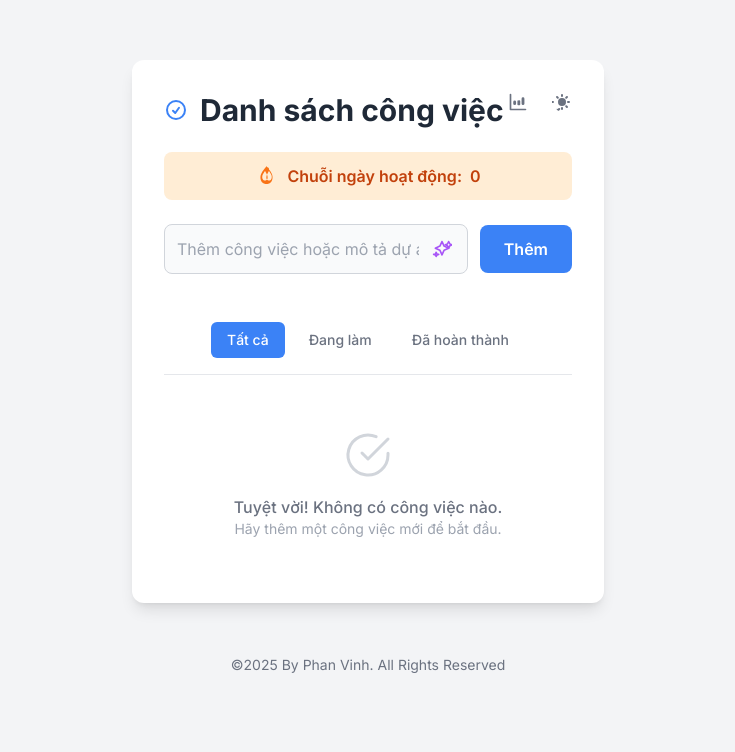
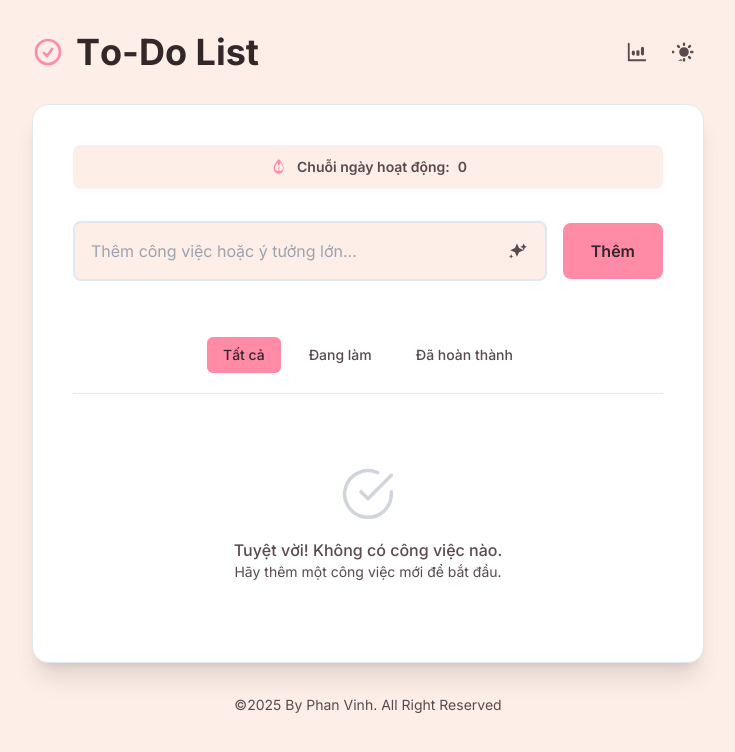
Before and after one commit to PhanVinh2k6/To-do-App, a website built with Vite: page index.html in a window 1280 px wide. Shown: the whole page, without its empty margins (272-1007 px from the left). Built offline with nearby package versions, Linux system fonts and the light colour scheme.

Commit message:
Update index.html

```diff
--- a/index.html
+++ b/index.html
@@ -4,29 +4,53 @@
     <meta charset="UTF-8">
     <meta name="viewport" content="width=device-width, initial-scale=1.0">
     <title>Ứng dụng To-Do List</title>
+    <!-- TailwindCSS and Fonts -->
     <script src="https://cdn.tailwindcss.com"></script>
     <link rel="preconnect" href="https://fonts.googleapis.com">
     <link rel="preconnect" href="https://fonts.gstatic.com" crossorigin>
     <link href="https://fonts.googleapis.com/css2?family=Inter:wght@400;500;600;700&display=swap" rel="stylesheet">
+    <!-- Main Script -->
     <script type="module" src="/main.js"></script>
     <style>
-        body { font-family: 'Inter', sans-serif; transition: background-color 0.3s ease; }
-        .task-item.completed span { text-decoration: line-through; }
-        .dark .task-item.completed span { color: #6b7280; }
-        .task-item.completed span { color: #9ca3af; }
-        .task-p-high { border-left: 4px solid #ef4444; }
-        .task-p-medium { border-left: 4px solid #f59e0b; }
-        .task-p-low { border-left: 4px solid #22c55e; }
+        /* --- HAPPY HUES THEME --- */
+        :root {
+            --color-bg: #fdeee7;
+            --color-surface: #ffffff;
+            --color-text-primary: #33272a;
+            --color-text-secondary: #594a4e;
+            --color-accent: #ff8ba7;
+            --color-stroke: #e2e8f0;
+        }
+
+        .dark {
+            --color-bg: #231f20;
+            --color-surface: #33272a;
+            --color-text-primary: #fdeee7;
+            --color-text-secondary: #b0a8ab;
+            --color-accent: #ff8ba7;
+            --color-stroke: #4a5568;
+        }
+
+        body {
+            font-family: 'Inter', sans-serif;
+            background-color: var(--color-bg);
+            color: var(--color-text-primary);
+            transition: background-color 0.3s ease, color 0.3s ease;
+        }
+
+        .task-item.completed span { text-decoration: line-through; color: var(--color-text-secondary); }
+
+        /* --- PRIORITY COLORS --- */
+        .task-p-high { border-left: 4px solid #ef4444; } /* Red */
+        .task-p-medium { border-left: 4px solid #f59e0b; } /* Amber */
+        .task-p-low { border-left: 4px solid #c3f0ca; } /* Mint Green */
+
         .due-date-overdue { color: #ef4444; }
         .due-date-today { color: #f97316; }
-        @keyframes fadeIn { from { opacity: 0; } to { opacity: 1; } }
-        @keyframes fadeOut { from { opacity: 1; } to { opacity: 0; } }
-        @keyframes slideInUp { from { transform: translateY(30px); opacity: 0; } to { transform: translateY(0); opacity: 1; } }
-        .modal-enter { animation: fadeIn 0.3s ease forwards; }
-        .modal-leave { animation: fadeOut 0.3s ease forwards; }
-        .modal-content-enter { animation: slideInUp 0.3s ease forwards; }
-        @keyframes slideInDown { from { opacity: 0; transform: translateY(-20px); } to { opacity: 1; transform: translateY(0); } }
-        .task-item.new { animation: slideInDown 0.4s ease-out; }
+
+        /* --- ANIMATIONS --- */
+        @keyframes fadeIn { from { opacity: 0; transform: translateY(10px); } to { opacity: 1; transform: translateY(0); } }
+        .task-item.new { animation: fadeIn 0.5s ease-out; }
         .task-item.deleting { transition: all 0.3s ease-in; opacity: 0; transform: scale(0.95); }
         @keyframes pop { 0% { transform: scale(1); } 50% { transform: scale(1.2); } 100% { transform: scale(1); } }
         .pop-animation { animation: pop 0.4s ease-in-out; }
@@ -37,81 +61,112 @@
         .edit-input { width: 100%; background-color: transparent; border: none; outline: none; padding: 0; margin: 0; font-size: inherit; color: inherit; }
         @keyframes spin { to { transform: rotate(360deg); } }
         .spinner { animation: spin 1s linear infinite; }
+
+        @keyframes fadeInModal { from { opacity: 0; } to { opacity: 1; } }
+        @keyframes fadeOutModal { from { opacity: 1; } to { opacity: 0; } }
+        @keyframes slideInUpModal { from { transform: translateY(30px); opacity: 0; } to { transform: translateY(0); opacity: 1; } }
+        .modal-enter { animation: fadeInModal 0.3s ease forwards; }
+        .modal-leave { animation: fadeOutModal 0.3s ease forwards; }
+        .modal-content-enter { animation: slideInUpModal 0.3s ease forwards; }
+
+        /* --- SLIDE IN TEXT ANIMATION --- */
+        #animated-title span {
+            display: inline-block;
+            opacity: 0;
+            transform: translateX(-50px);
+            animation: slideInChar 0.5s ease-out forwards;
+        }
+        @keyframes slideInChar {
+            to {
+                opacity: 1;
+                transform: translateX(0);
+            }
+        }
     </style>
 </head>
-<body class="bg-gray-100 dark:bg-gray-900">
-    <div class="container mx-auto max-w-lg mt-10 p-5">
-        <div class="bg-white dark:bg-gray-800 rounded-xl shadow-lg p-8 transition-colors duration-300 relative">
-            <div class="absolute top-6 right-6 flex items-center gap-2">
-                 <button id="stats-toggle" class="p-2 rounded-full text-gray-500 dark:text-gray-400 hover:bg-gray-100 dark:hover:bg-gray-700 focus:outline-none focus:ring-2 focus:ring-gray-300 dark:focus:ring-gray-600">
-                    <svg xmlns="http://www.w3.org/2000/svg" width="20" height="20" viewBox="0 0 24 24" fill="none" stroke="currentColor" stroke-width="2" stroke-linecap="round" stroke-linejoin="round"><path d="M3 3v18h18"/><path d="M18.7 8a.7.7 0 0 0-1.4 0v6a.7.7 0 0 0 1.4 0V8Z"/><path d="M13.7 15a.7.7 0 0 0-1.4 0v-4a.7.7 0 0 0 1.4 0v4Z"/><path d="M8.7 12a.7.7 0 0 0-1.4 0v2a.7.7 0 0 0 1.4 0v-2Z"/></svg>
+<body>
+
+    <div class="min-h-screen w-full flex flex-col items-center p-4 sm:p-6 lg:p-8">
+
+        <header class="w-full max-w-2xl mb-8 flex justify-between items-center">
+            <div class="flex items-center gap-3">
+                 <svg xmlns="http://www.w3.org/2000/svg" style="color: var(--color-accent)" width="32" height="32" viewBox="0 0 24 24" fill="none" stroke="currentColor" stroke-width="2" stroke-linecap="round" stroke-linejoin="round"><path d="M9 12.75 11.25 15 15 9.75M21 12a9 9 0 1 1-18 0 9 9 0 0 1 18 0Z"></path></svg>
+                 <!-- Title will be animated by JS -->
+                 <h1 id="animated-title" class="text-3xl sm:text-4xl font-bold" style="color: var(--color-text-primary)"></h1>
+            </div>
+            <div class="flex items-center gap-2">
+                <button id="stats-toggle" class="p-2 rounded-full hover:bg-black/5 focus:outline-none focus:ring-2" style="color: var(--color-text-secondary); --ring-color: var(--color-accent);">
+                    <svg xmlns="http://www.w3.org/2000/svg" width="22" height="22" viewBox="0 0 24 24" fill="none" stroke="currentColor" stroke-width="2" stroke-linecap="round" stroke-linejoin="round"><path d="M3 3v18h18"/><path d="M18.7 8a.7.7 0 0 0-1.4 0v6a.7.7 0 0 0 1.4 0V8Z"/><path d="M13.7 15a.7.7 0 0 0-1.4 0v-4a.7.7 0 0 0 1.4 0v4Z"/><path d="M8.7 12a.7.7 0 0 0-1.4 0v2a.7.7 0 0 0 1.4 0v-2Z"/></svg>
                 </button>
-                <button id="theme-toggle" class="p-2 rounded-full text-gray-500 dark:text-gray-400 hover:bg-gray-100 dark:hover:bg-gray-700 focus:outline-none focus:ring-2 focus:ring-gray-300 dark:focus:ring-gray-600">
-                    <svg id="theme-toggle-dark-icon" class="hidden w-5 h-5" fill="currentColor" viewBox="0 0 20 20"><path d="M17.293 13.293A8 8 0 016.707 2.707a8.001 8.001 0 1010.586 10.586z"></path></svg>
-                    <svg id="theme-toggle-light-icon" class="hidden w-5 h-5" fill="currentColor" viewBox="0 0 20 20"><path d="M10 2a1 1 0 011 1v1a1 1 0 11-2 0V3a1 1 0 011-1zm4 8a4 4 0 11-8 0 4 4 0 018 0zm-.464 4.95l.707.707a1 1 0 001.414-1.414l-.707-.707a1 1 0 00-1.414 1.414zm2.12-10.607a1 1 0 010 1.414l-.706.707a1 1 0 11-1.414-1.414l.707-.707a1 1 0 011.414 0zM17 11a1 1 0 100-2h-1a1 1 0 100 2h1zm-7 4a1 1 0 011 1v1a1 1 0 11-2 0v-1a1 1 0 011-1zM5.05 6.464A1 1 0 106.465 5.05l-.708-.707a1 1 0 00-1.414 1.414l.707.707zm-.707 10.607a1 1 0 011.414 0l.707-.707a1 1 0 111.414 1.414l-.707.707a1 1 0 01-1.414 0zM1 11a1 1 0 100-2H0a1 1 0 100 2h1z" fill-rule="evenodd" clip-rule="evenodd"></path></svg>
+                <button id="theme-toggle" class="p-2 rounded-full hover:bg-black/5 focus:outline-none focus:ring-2" style="color: var(--color-text-secondary); --ring-color: var(--color-accent);">
+                    <svg id="theme-toggle-dark-icon" class="hidden w-6 h-6" fill="currentColor" viewBox="0 0 20 20"><path d="M17.293 13.293A8 8 0 016.707 2.707a8.001 8.001 0 1010.586 10.586z"></path></svg>
+                    <svg id="theme-toggle-light-icon" class="hidden w-6 h-6" fill="currentColor" viewBox="0 0 20 20"><path d="M10 2a1 1 0 011 1v1a1 1 0 11-2 0V3a1 1 0 011-1zm4 8a4 4 0 11-8 0 4 4 0 018 0zm-.464 4.95l.707.707a1 1 0 001.414-1.414l-.707-.707a1 1 0 00-1.414 1.414zm2.12-10.607a1 1 0 010 1.414l-.706.707a1 1 0 11-1.414-1.414l.707-.707a1 1 0 011.414 0zM17 11a1 1 0 100-2h-1a1 1 0 100 2h1zm-7 4a1 1 0 011 1v1a1 1 0 11-2 0v-1a1 1 0 011-1zM5.05 6.464A1 1 0 106.465 5.05l-.708-.707a1 1 0 00-1.414 1.414l.707.707zm-.707 10.607a1 1 0 011.414 0l.707-.707a1 1 0 111.414 1.414l-.707-.707a1 1 0 01-1.414 0zM1 11a1 1 0 100-2H0a1 1 0 100 2h1z" fill-rule="evenodd" clip-rule="evenodd"></path></svg>
                 </button>
             </div>
-            <div class="flex items-center mb-6">
-                <svg xmlns="http://www.w3.org/2000/svg" width="24" height="24" viewBox="0 0 24 24" fill="none" stroke="currentColor" stroke-width="2" stroke-linecap="round" stroke-linejoin="round" class="text-blue-500 mr-3"><path d="M9 12.75 11.25 15 15 9.75M21 12a9 9 0 1 1-18 0 9 9 0 0 1 18 0Z"></path></svg>
-                <h1 class="text-3xl font-bold text-gray-800 dark:text-gray-100">Danh sách công việc</h1>
-            </div>
-            <div id="streak-counter" class="flex items-center justify-center gap-2 mb-6 bg-orange-100 text-orange-700 dark:bg-orange-900/50 dark:text-orange-300 font-semibold p-3 rounded-lg">
-                <svg xmlns="http://www.w3.org/2000/svg" width="24" height="24" viewBox="0 0 24 24" fill="currentColor" class="w-6 h-6 text-orange-500 dark:text-orange-400"><path d="M12.001 2.003c-2.484 2.503-4.364 4.88-5.643 7.493-1.63 3.293-1.08 7.507 1.643 9.507 1.079.79 2.313 1 3.5 1 1.188 0 2.422-.21 3.501-1 2.723-2 3.273-6.214 1.643-9.507-1.279-2.613-3.159-4.99-5.644-7.493zm0 2.755c1.789 1.802 3.197 3.654 4.198 5.698.81 1.649.92 4.149-.5 5.5-1.42 1.35-3.698.419-4.198-1.25-.5-1.669.26-3.831 1.31-5.626.83-1.42 1.51-2.669 1.19-4.322-.32-1.652-2.01-1.469-2-1.469s-1.679-.183-1.999 1.469c-.32 1.653.359 2.902 1.19 4.322 1.05 1.795 1.809 3.957 1.309 5.626-.5 1.669-2.778 2.6-4.198 1.25-1.42-1.351-1.31-3.851-.5-5.5.99-2.044 2.409-3.896 4.198-5.698z"/></svg>
+        </header>
+
+        <main class="w-full max-w-2xl bg-[var(--color-surface)] border border-[var(--color-stroke)] rounded-2xl shadow-xl p-6 sm:p-10">
+            <div id="streak-counter" class="flex items-center justify-center gap-2 mb-8 p-3 rounded-lg text-sm font-semibold" style="background-color: var(--color-bg); color: var(--color-text-secondary)">
+                <svg xmlns="http://www.w3.org/2000/svg" width="20" height="20" viewBox="0 0 24 24" fill="currentColor" class="w-5 h-5" style="color: var(--color-accent)"><path d="M12.001 2.003c-2.484 2.503-4.364 4.88-5.643 7.493-1.63 3.293-1.08 7.507 1.643 9.507 1.079.79 2.313 1 3.5 1 1.188 0 2.422-.21 3.501-1 2.723-2 3.273-6.214 1.643-9.507-1.279-2.613-3.159-4.99-5.644-7.493zm0 2.755c1.789 1.802 3.197 3.654 4.198 5.698.81 1.649.92 4.149-.5 5.5-1.42 1.35-3.698.419-4.198-1.25-.5-1.669.26-3.831 1.31-5.626.83-1.42 1.51-2.669 1.19-4.322-.32-1.652-2.01-1.469-2-1.469s-1.679-.183-1.999 1.469c-.32 1.653.359 2.902 1.19 4.322 1.05 1.795 1.809 3.957 1.309 5.626-.5 1.669-2.778 2.6-4.198 1.25-1.42-1.351-1.31-3.851-.5-5.5.99-2.044 2.409-3.896 4.198-5.698z"/></svg>
                 <span>Chuỗi ngày hoạt động: </span><span id="streak-count">0</span>
             </div>
-            <form id="todo-form" class="flex items-center gap-3 mb-2">
-                <div class="relative flex-grow">
-                     <input type="text" id="todo-input" placeholder="Thêm công việc hoặc mô tả dự án để AI chia nhỏ..." class="w-full p-3 pr-12 border border-gray-300 dark:border-gray-600 rounded-lg focus:outline-none focus:ring-2 focus:ring-blue-500 transition duration-200 bg-gray-50 dark:bg-gray-700 text-gray-800 dark:text-gray-200">
-                     <button type="button" id="gemini-btn" class="absolute right-2 top-1/2 -translate-y-1/2 p-2 rounded-full text-purple-500 hover:bg-purple-100 dark:hover:bg-purple-900/50 transition-colors" title="Chia nhỏ công việc bằng AI">
-                        <svg id="gemini-icon" class="w-5 h-5" xmlns="http://www.w3.org/2000/svg" width="24" height="24" viewBox="0 0 24 24" fill="none" stroke="currentColor" stroke-width="2" stroke-linecap="round" stroke-linejoin="round"><path d="M12 3L9.5 8.5L4 11L9.5 13.5L12 19L14.5 13.5L20 11L14.5 8.5L12 3z"/><path d="M20 3L18.5 6L16 7L18.5 8L20 11L21.5 8L24 7L21.5 6L20 3z"/><path d="M5 16L4 18L2 18.5L4 19L5 21L6 19L8 18.5L6 18L5 16z"/></svg>
+            <!-- Responsive form: stacks on small screens -->
+            <form id="todo-form" class="flex flex-col sm:flex-row items-center gap-4 mb-4">
+                <div class="relative flex-grow w-full">
+                     <input type="text" id="todo-input" placeholder="Thêm công việc hoặc ý tưởng lớn..." class="w-full p-4 pr-12 text-base border-2 border-[var(--color-stroke)] rounded-lg focus:outline-none focus:ring-2 focus:border-transparent transition duration-200" style="background-color: var(--color-bg); color: var(--color-text-primary); --tw-ring-color: var(--color-accent);">
+                     <button type="button" id="gemini-btn" class="absolute right-3 top-1/2 -translate-y-1/2 p-2 rounded-full hover:bg-black/10 transition-colors" style="color: var(--color-text-secondary);" title="Chia nhỏ công việc bằng AI">
+                        <svg id="gemini-icon" class="w-5 h-5" xmlns="http://www.w3.org/2000/svg" viewBox="0 0 24 24" fill="currentColor"><path d="M12 3L9.5 8.5L4 11L9.5 13.5L12 19L14.5 13.5L20 11L14.5 8.5L12 3zM20 3L18.5 6L16 7L18.5 8L20 11L21.5 8L24 7L21.5 6L20 3zM5 16L4 18L2 18.5L4 19L5 21L6 19L8 18.5L6 18L5 16z"/></svg>
                         <svg id="gemini-spinner" class="spinner w-5 h-5 hidden" xmlns="http://www.w3.org/2000/svg" fill="none" viewBox="0 0 24 24"><circle class="opacity-25" cx="12" cy="12" r="10" stroke="currentColor" stroke-width="4"></circle><path class="opacity-75" fill="currentColor" d="M4 12a8 8 0 018-8V0C5.373 0 0 5.373 0 12h4zm2 5.291A7.962 7.962 0 014 12H0c0 3.042 1.135 5.824 3 7.938l3-2.647z"></path></svg>
                     </button>
                 </div>
-                <button type="submit" class="bg-blue-500 text-white font-semibold px-6 py-3 rounded-lg hover:bg-blue-600 transition duration-200 flex items-center gap-2">
+                <button type="submit" class="w-full sm:w-auto text-[var(--color-text-primary)] font-semibold px-7 py-4 rounded-lg hover:opacity-90 transition duration-200" style="background-color: var(--color-accent);">
                     Thêm
                 </button>
             </form>
             <div class="h-6 mb-4"><p id="error-message" class="text-red-500 text-center text-sm opacity-0 transition-opacity duration-300"></p></div>
-            <div id="filter-buttons" class="flex items-center justify-center gap-2 mb-6 border-b border-gray-200 dark:border-gray-700 pb-4">
+            <div id="filter-buttons" class="flex items-center justify-center gap-3 mb-8 border-b border-[var(--color-stroke)] pb-5">
                 <button data-filter="all" class="filter-btn active px-4 py-2 rounded-md text-sm font-medium">Tất cả</button>
                 <button data-filter="active" class="filter-btn px-4 py-2 rounded-md text-sm font-medium">Đang làm</button>
                 <button data-filter="completed" class="filter-btn px-4 py-2 rounded-md text-sm font-medium">Đã hoàn thành</button>
             </div>
             <style>
-                .filter-btn { color: #6b7280; } .dark .filter-btn { color: #9ca3af; }
-                .filter-btn.active { background-color: #3b82f6; color: white; } .dark .filter-btn.active { background-color: #2563eb; }
+                .filter-btn { color: var(--color-text-secondary); background-color: transparent; }
+                .filter-btn:hover { background-color: var(--color-bg); }
+                .filter-btn.active { background-color: var(--color-accent); color: var(--color-text-primary); }
             </style>
-            <div id="todo-list" class="space-y-4"></div>
-            <div id="empty-state" class="text-center py-8 hidden">
-                <svg xmlns="http://www.w3.org/2000/svg" width="48" height="48" viewBox="0 0 24 24" fill="none" stroke="currentColor" stroke-width="1.5" stroke-linecap="round" stroke-linejoin="round" class="mx-auto text-gray-300 dark:text-gray-600 mb-4"><path d="M22 11.08V12a10 10 0 1 1-5.93-9.14"/><path d="m9 11 3 3L22 4"/></svg>
-                <p class="text-gray-500 dark:text-gray-400 font-medium">Tuyệt vời! Không có công việc nào.</p>
-                <p class="text-gray-400 dark:text-gray-500 text-sm">Hãy thêm một công việc mới để bắt đầu.</p>
+            <div id="todo-list" class="space-y-3"></div>
+            <div id="empty-state" class="text-center py-10 hidden">
+                <svg xmlns="http://www.w3.org/2000/svg" width="56" height="56" viewBox="0 0 24 24" fill="none" stroke="currentColor" stroke-width="1.5" stroke-linecap="round" stroke-linejoin="round" class="mx-auto text-gray-300 dark:text-gray-600 mb-4"><path d="M22 11.08V12a10 10 0 1 1-5.93-9.14"/><path d="m9 11 3 3L22 4"/></svg>
+                <p class="font-medium mt-4" style="color: var(--color-text-secondary)">Tuyệt vời! Không có công việc nào.</p>
+                <p class="text-sm" style="color: var(--color-text-secondary)">Hãy thêm một công việc mới để bắt đầu.</p>
             </div>
-        </div>
+        </main>
+        <footer class="text-center text-sm py-8" style="color: var(--color-text-secondary)">©2025 By Phan Vinh. All Right Reserved</footer>
     </div>
-    <footer class="text-center text-gray-500 dark:text-gray-400 text-sm py-8">©2025 By Phan Vinh. All Rights Reserved</footer>
-    <div id="stats-modal" class="fixed inset-0 bg-black bg-opacity-50 flex items-center justify-center p-4 z-50 hidden">
-        <div id="stats-modal-content" class="bg-white dark:bg-gray-800 rounded-lg shadow-xl w-full max-w-md p-6">
-            <div class="flex justify-between items-center mb-4">
-                <h2 class="text-2xl font-bold text-gray-800 dark:text-gray-100">Thống kê của bạn</h2>
-                <button id="stats-modal-close" class="p-1 rounded-full text-gray-500 dark:text-gray-400 hover:bg-gray-200 dark:hover:bg-gray-700">&times;</button>
+
+    <!-- Stats Modal -->
+    <div id="stats-modal" class="fixed inset-0 bg-black/30 flex items-center justify-center p-4 z-50 hidden">
+        <div id="stats-modal-content" class="w-full max-w-md p-6 rounded-lg shadow-xl border" style="background-color: var(--color-surface); border-color: var(--color-stroke)">
+            <div class="flex justify-between items-center mb-6">
+                <h2 class="text-2xl font-bold" style="color: var(--color-text-primary)">Thống kê của bạn</h2>
+                <button id="stats-modal-close" class="p-1 text-2xl" style="color: var(--color-text-secondary)">&times;</button>
             </div>
             <div class="space-y-4">
-                <div class="flex justify-between p-3 bg-gray-100 dark:bg-gray-700 rounded-md">
-                    <span class="font-medium text-gray-600 dark:text-gray-300">Tổng công việc hoàn thành:</span>
-                    <span id="stats-completed" class="font-bold text-gray-800 dark:text-gray-100">0</span>
+                <div class="flex justify-between p-4 rounded-md" style="background-color: var(--color-bg)">
+                    <span class="font-medium" style="color: var(--color-text-secondary)">Tổng công việc hoàn thành:</span>
+                    <span id="stats-completed" class="font-bold" style="color: var(--color-text-primary)">0</span>
                 </div>
-                <div class="flex justify-between p-3 bg-gray-100 dark:bg-gray-700 rounded-md">
-                    <span class="font-medium text-gray-600 dark:text-gray-300">Chuỗi ngày hiện tại:</span>
-                    <span id="stats-current-streak" class="font-bold text-gray-800 dark:text-gray-100">0 ngày</span>
+                <div class="flex justify-between p-4 rounded-md" style="background-color: var(--color-bg)">
+                    <span class="font-medium" style="color: var(--color-text-secondary)">Chuỗi ngày hiện tại:</span>
+                    <span id="stats-current-streak" class="font-bold" style="color: var(--color-text-primary)">0 ngày</span>
                 </div>
-                <div class="flex justify-between p-3 bg-gray-100 dark:bg-gray-700 rounded-md">
-                    <span class="font-medium text-gray-600 dark:text-gray-300">Chuỗi ngày dài nhất:</span>
-                    <span id="stats-longest-streak" class="font-bold text-gray-800 dark:text-gray-100">0 ngày</span>
+                <div class="flex justify-between p-4 rounded-md" style="background-color: var(--color-bg)">
+                    <span class="font-medium" style="color: var(--color-text-secondary)">Chuỗi ngày dài nhất:</span>
+                    <span id="stats-longest-streak" class="font-bold" style="color: var(--color-text-primary)">0 ngày</span>
                 </div>
                 <div>
-                    <h3 class="font-semibold text-gray-700 dark:text-gray-200 mb-2">Hoạt động 7 ngày qua</h3>
-                    <div id="stats-chart" class="flex justify-between items-end gap-2 p-4 bg-gray-100 dark:bg-gray-700 rounded-md h-40"></div>
+                    <h3 class="font-semibold mb-2" style="color: var(--color-text-primary)">Hoạt động 7 ngày qua</h3>
+                    <div id="stats-chart" class="flex justify-between items-end gap-2 p-4 rounded-md h-40" style="background-color: var(--color-bg)"></div>
                 </div>
             </div>
         </div>
```
